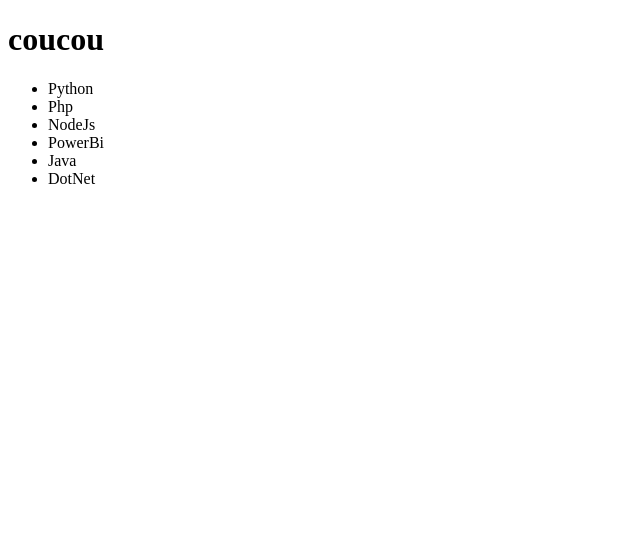
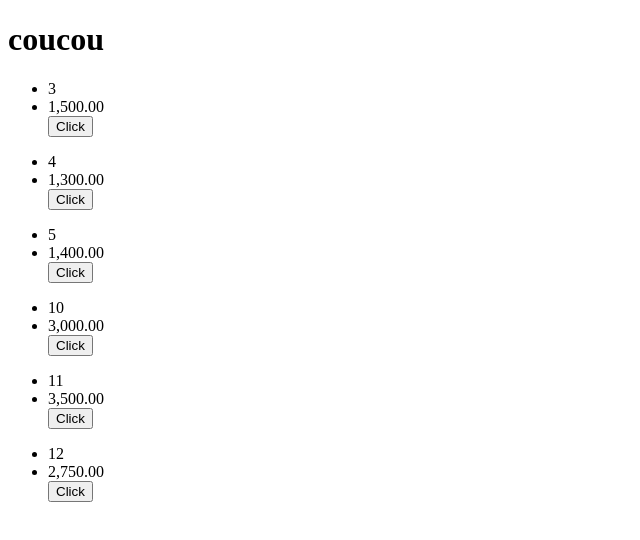
Before and after one commit to LudovicDupre/trainingV2, an Angular app: page / in a window 1280 px wide. Shown: the top 540 px of the page, without its empty margins (0-640 px from the left). Built offline with nearby package versions, Linux system fonts and the light colour scheme; data requests are answered from the project's data file.

Commit message:
testing pipe

```diff
--- a/src/app/component/trainings/trainings.component.html
+++ b/src/app/component/trainings/trainings.component.html
@@ -1,5 +1,12 @@
 <h1>
     coucou</h1>
-<ul>
-    <li *ngFor="let training of list_training">{{ training.name }}</li>
+<ul *ngFor="let training of list_training">
+    <li >{{training.id }}</li>
+    <li >{{training.price | number:'0.2' }}</li>
+    <button (click)="getTrainingById(training.id)">Click</button>
 </ul>
+
+<div *ngIf="training">
+  <h1>{{training | json}}</h1>
+
+</div>
--- a/src/app/component/trainings/trainings.component.ts
+++ b/src/app/component/trainings/trainings.component.ts
@@ -9,18 +9,30 @@
 })
 export class TrainingsComponent implements OnInit {
   list_training: Training[] = [];
+  training! : Training;
   error!: string;
-  constructor(private apiService: ApiService) {}
+  constructor(private apiService: ApiService) {
+
+  }
 
   ngOnInit(): void {
     this.getTraining();
+
   }
 
   getTraining() {
     this.apiService.getTrainings().subscribe({
       next: (data) => (this.list_training = data),
       error: (error) => (this.error = error.message),
-      complete: () => (this.error = ''),
+      complete: () => (this.error = 'complete'),
     });
   }
+  getTrainingById(id :number){
+
+    this.apiService.getTrainingById(id).subscribe({
+      next:(data) => this.training = data,
+      error:(err)=> this.error = err.message,
+      complete:()=> this.error = 'complete'
+    })
+  }
 }
--- a/src/app/services/api-service.ts
+++ b/src/app/services/api-service.ts
@@ -11,4 +11,7 @@
   getTrainings() {
     return this.http.get<Training[]>('http://localhost:3000/trainings');
   }
+  getTrainingById(id:number){
+    return this.http.get<Training>('http://localhost:3000/trainings/' + id)
+  }
 }
```
